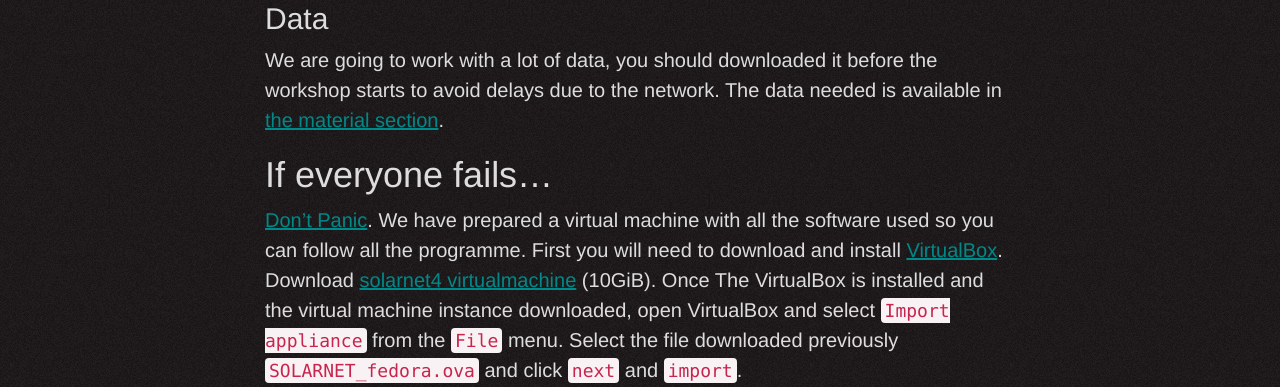
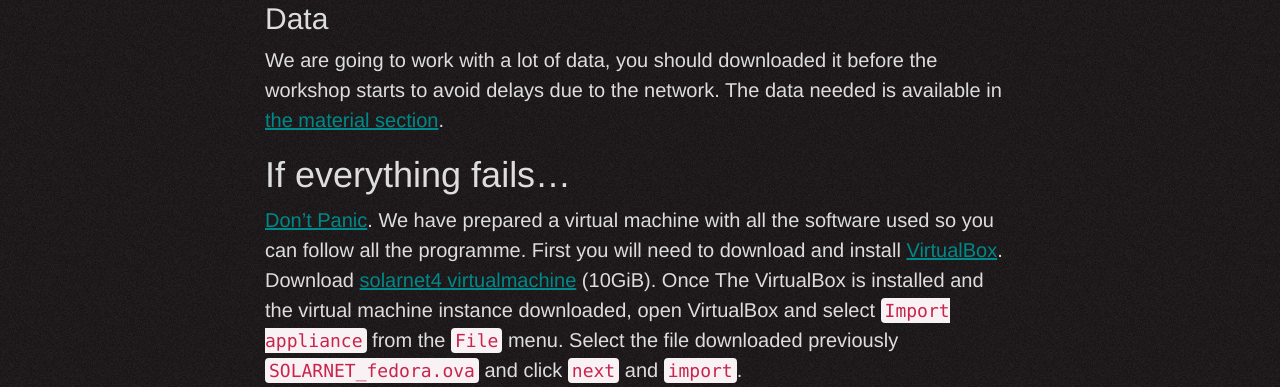
Before and after one commit to MSSLSolar/solarnet-4, a Jekyll site: the page built from instructions/index.md, in a window 1280 px wide and 900 px high, scrolled down 1482 px. Shown: the part 106-493 px from the top of the window. Built offline with Jekyll 4.4.1, drawn with Linux system fonts in a browser that asks for light colours; nearby versions of some CDN libraries.

Commit message:
typo corrected

```diff
--- a/instructions/index.md
+++ b/instructions/index.md
@@ -59,7 +59,7 @@ workshop starts to avoid delays due to the network. The data needed is available
 in [the material section](/material/).
 
 
-# If everyone fails...
+# If everything fails...
 
 [Don't Panic](https://en.wikipedia.org/wiki/Phrases_from_The_Hitchhiker's_Guide_to_the_Galaxy#Don.27t_Panic).
 We have prepared a virtual machine with all the software used so you can follow all the programme.
```
